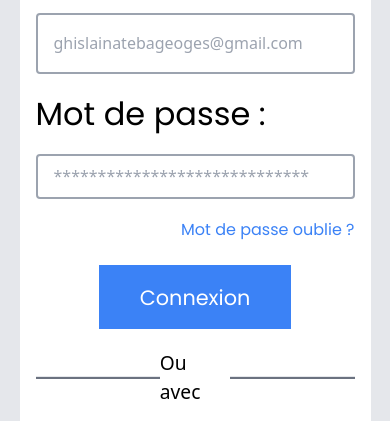
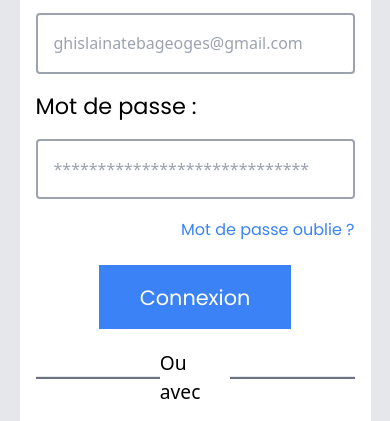
Before and after one commit to Ghislano26/Taiwind-loging, a plain HTML site: page index.html in a window 390 px wide. Shown: the part 273-694 px from the top of the page. Drawn offline with Linux system fonts and the light colour scheme.

Commit message:
add file readme

```diff
--- a/index.html
+++ b/index.html
@@ -35,7 +35,7 @@
 <!-- Input password -->
                 <div class="flex flex-col gap-[1rem] w-full h-[20%] ">
 
-                    <label for="password" class="text-[2rem] font lg:text-[2.8rem] 2xl:text-[1.5rem]">Mot de passe :</label>
+                    <label for="password" class="text-[1.4rem] font lg:text-[2.8rem] 2xl:text-[1.5rem]">Mot de passe :</label>
                     <input type="email" placeholder="*****************************" class="outline-none h-[5rem] pl-[1rem] border-2 border-gray-400 rounded lg:text-[1.5rem] 2xl:text-[1rem]">
 
                 </div>
```
